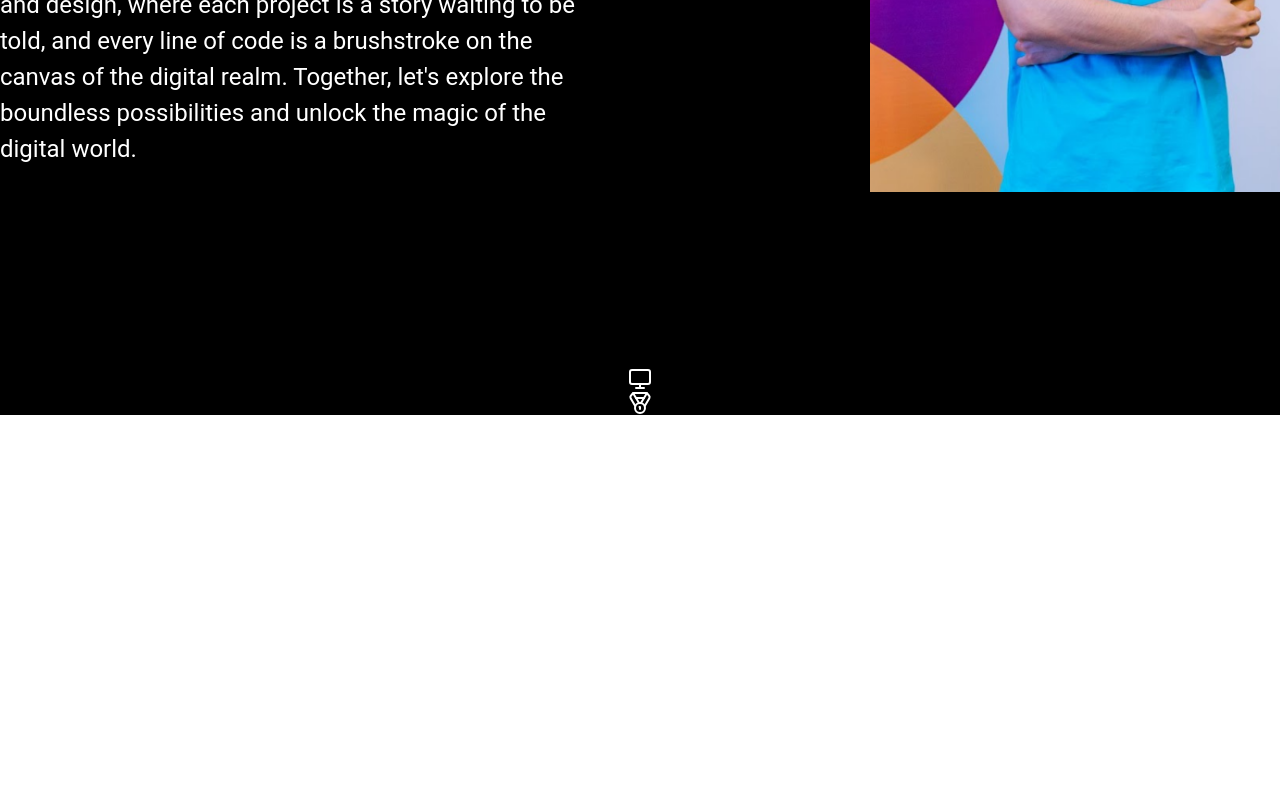
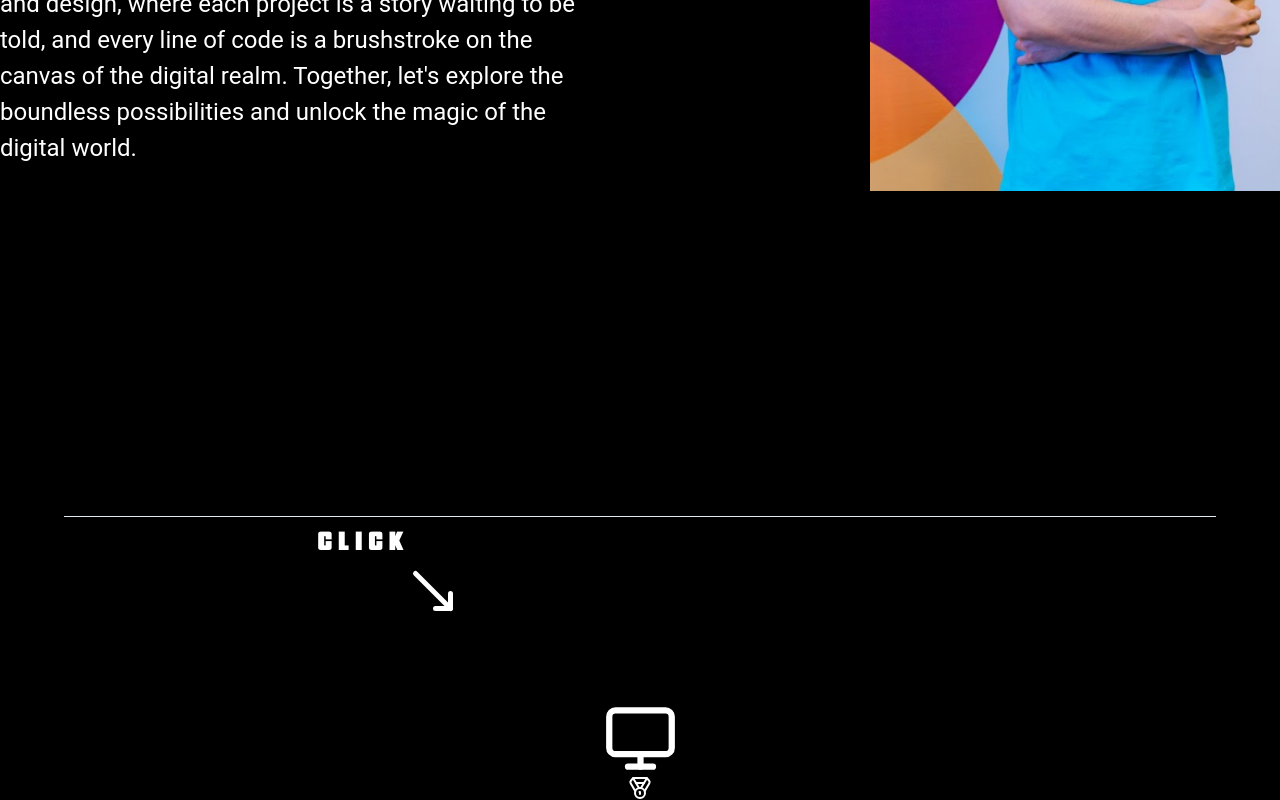
Before and after one commit to glaucc/gta4-themed-portfolio, a Next.js app: page / in a window 1280 px wide. Shown: the part 1647-2447 px from the top of the page. Before the commit the page ends 2062 px from the top, so only its background shows below. Built offline with nearby package versions, Linux system fonts and the light colour scheme; no server answers; a web font is replaced by a local one.

Commit message:
skill icon add and styling fix

```diff
--- a/app/page.js
+++ b/app/page.js
@@ -15,7 +15,7 @@ import { useState, useEffect } from 'react';
 import Link from 'next/link';
 import useSound from "use-sound";
 
-import { ArrowRight, Disc3, GemIcon, Medal, Monitor, MonitorCheck, MoveRight, Music, Music3, Pause, Play, SeparatorHorizontal, SkipBack, SkipForward } from 'lucide-react';
+import { ArrowRight, Atom, Disc3, GemIcon, Medal, Monitor, MonitorCheck, MoveDownRight, MoveRight, Music, Music3, Pause, Play, SeparatorHorizontal, SkipBack, SkipForward, Triangle } from 'lucide-react';
 import { Popover, PopoverContent, PopoverTrigger } from '@/components/ui/popover';
 import { Button } from '@/components/ui/button';
 import { Progress } from '@/components/ui/progress';
@@ -30,6 +30,11 @@ export default function Home() {
   const [isPlaying, setIsPlaying] = useState(false)
   const [hasClicked, setHasClicked] = useState(false);
   const [isIconClicked, setIsIconClicked] = useState(false);
+  const [isClickClicked, setIsClickClicked] = useState(false);
+
+  const toggleClickIcon = () => {
+    setIsClickClicked(true)
+  }
 
   const toggleIcon = () => {
     setIsIconClicked(!isIconClicked)
@@ -262,13 +267,20 @@ export default function Home() {
         </div>
 
       </div>
+      <Separator className="mt-[150px]" />
 
       {/* Skills */}
 
       <div className='skills-main'>
-          <div className='hoverme-text'></div>
+          {!isClickClicked ?
+          <div>
+            <div className='gta-text hoverme-text text-white ml-[-285px]'>Click</div><MoveDownRight color='white' size={60} className='ml-[-200px] mb-[80px]'/>
+          </div>
+: ""}
           <div className='skills-icon'>
-            {isIconClicked ? <MonitorCheck color='white' className='cursor-pointer' onClick={toggleIcon}/> : <Monitor color='white' className='cursor-pointer' onClick={toggleIcon}/>}
+            {isIconClicked ? <MonitorCheck color='white' size={75} className='cursor-pointer' onClick={toggleIcon}/> :
+
+              <Monitor color='white' size={75} className='cursor-pointer' onClick={() => {toggleIcon();toggleClickIcon()}}/>}
           </div>
       </div>
 
--- a/components/ui/separator.jsx
+++ b/components/ui/separator.jsx
@@ -15,7 +15,7 @@ const Separator = React.forwardRef((
     orientation={orientation}
     className={cn(
       "shrink-0 bg-border",
-      orientation === "horizontal" ? "h-[2px] w-[90%]" : "h-full w-[1px]",
+      orientation === "horizontal" ? "h-[1px] w-[90%]" : "h-full w-[1px]",
       className
     )}
     {...props} />
```
